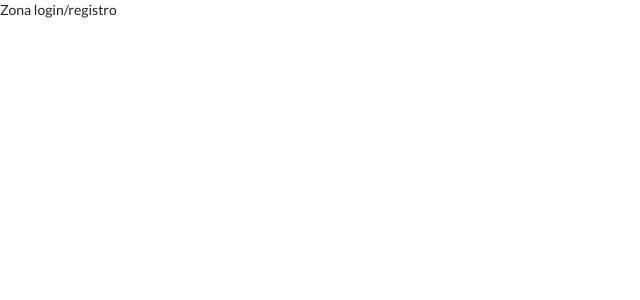
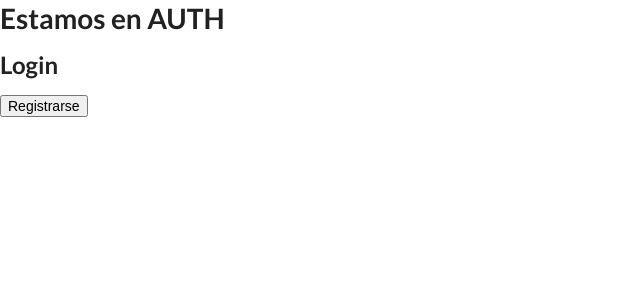
Before and after one commit to jugiros/gestor-nominas, a Vue app: page / in a window 1280 px wide. Shown: the top 300 px of the page, without its empty margins (0-640 px from the left). Built offline with nearby package versions, Linux system fonts and the light colour scheme; no server answers.

Commit message:
Actualización para crear función con estado para visualizar el login o el register. Esta función se pasa a los componentes hijos para que cada uno pueda ejecutar la función y visualizar determinada vista.

```diff
--- a/src/App.vue
+++ b/src/App.vue
@@ -2,17 +2,17 @@
   <template v-if="user">
     <router-view />
   </template>
-  <div v-if="!user && user !== undefined">
-    <p>Zona login/registro</p>
-  </div>
+  <auth v-if="!user && user !== undefined"></auth>
 </template>
 
 <script>
 import { onMounted, computed } from "vue";
 import { auth } from "./utils/firebase";
 import { useStore } from "vuex";
+import Auth from "@/views/Auth.vue";
 
 export default {
+  components: { Auth },
   setup() {
     const store = useStore();
     const user = computed(() => store.state.user);
--- /dev/null
+++ b/src/Auth/Login.vue
@@ -0,0 +1,19 @@
+<template>
+  <div class="login">
+    <h2>Login</h2>
+    <button @click="changeForm">Registrarse</button>
+  </div>
+</template>
+
+<script>
+export default {
+  name: "Login",
+  props: {
+    changeForm: {
+      type: Function,
+    },
+  },
+};
+</script>
+
+<style scoped></style>
--- /dev/null
+++ b/src/Auth/Register.vue
@@ -0,0 +1,19 @@
+<template>
+  <div class="register">
+    <h2>Register</h2>
+    <button @click="changeForm">Iniciar sesión</button>
+  </div>
+</template>
+
+<script>
+export default {
+  name: "Register",
+  props: {
+    changeForm: {
+      type: Function,
+    },
+  },
+};
+</script>
+
+<style scoped></style>
--- /dev/null
+++ b/src/views/Auth.vue
@@ -0,0 +1,32 @@
+<template>
+  <div class="auth">
+    <h1>Estamos en AUTH</h1>
+    <login v-if="showLogin" :change-form="chageForm"></login>
+    <register v-else :change-form="chageForm"></register>
+  </div>
+</template>
+
+<script>
+import Login from "@/Auth/Login.vue";
+import Register from "@/Auth/Register.vue";
+import { ref } from "vue";
+
+export default {
+  name: "Auth",
+  components: { Register, Login },
+  setup() {
+    let showLogin = ref(true);
+
+    const chageForm = () => {
+      showLogin.value = !showLogin.value;
+    };
+
+    return {
+      showLogin,
+      chageForm
+    };
+  },
+};
+</script>
+
+<style scoped></style>
```
